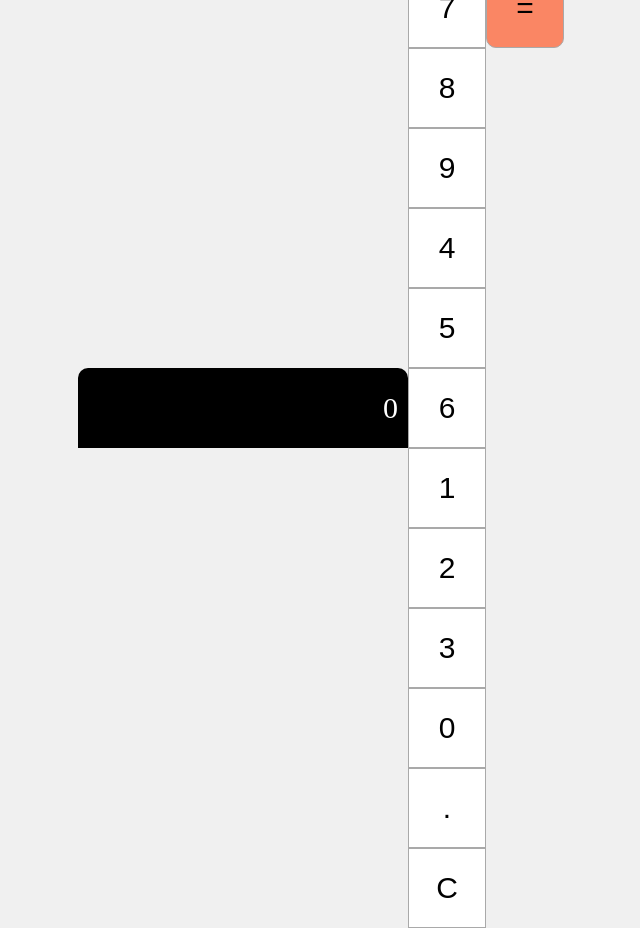
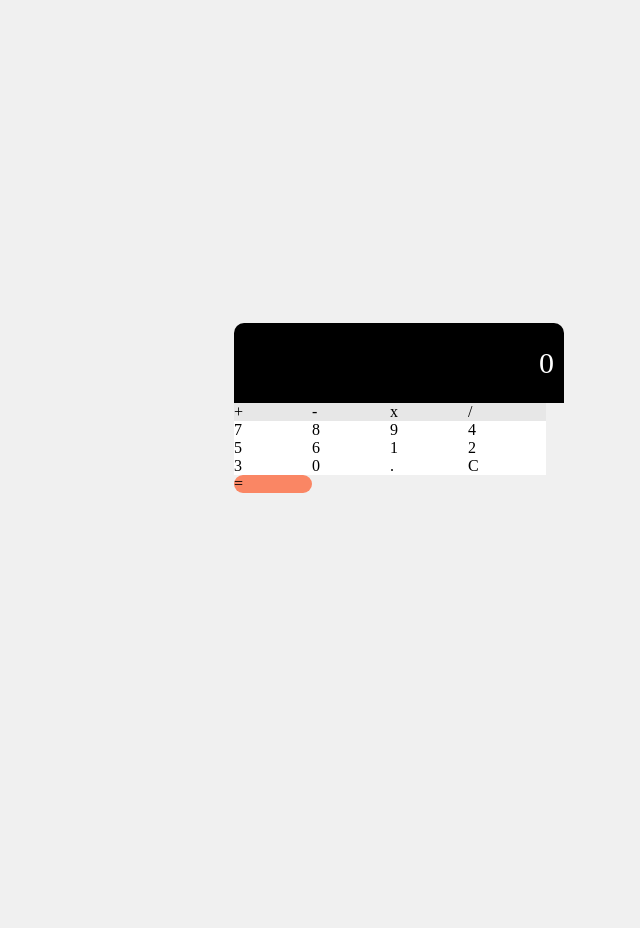
Before and after one commit to Kitunglau14/T02, a plain HTML site: page index.html in a window 1280 px wide. Shown: the whole page, without its empty margins (241-881 px from the left). After the commit the page ends 816 px from the top, so only its background shows below. Drawn offline with Linux system fonts and the light colour scheme.

Commit message:
Update index.html

```diff
--- a/index.html
+++ b/index.html
@@ -3,35 +3,33 @@
 <head>
     <meta charset="UTF-8">
     <meta name="viewport" content="width=device-width, initial-scale=1.0">
-    <title>Calculator</title>
+    <title>Calculator Layout</title>
     <link rel="stylesheet" href="style.css">
 </head>
 <body>
-    <div id="display">
-        <div id="displayValue">0</div>
-    </div>
-    <div id="pad">
-        <div id="operators">
-            <button class="operator">+</button>
-            <button class="operator">-</button>
-            <button class="operator">x</button>
-            <button class="operator">/</button>
+    <div id="calculator">
+        <div id="display">
+            <div id="displayValue">0</div>
         </div>
-        <div class="numbers">
-            <button class="number">7</button>
-            <button class="number">8</button>
-            <button class="number">9</button>
-            <button class="number">4</button>
-            <button class="number">5</button>
-            <button class="number">6</button>
-            <button class="number">1</button>
-            <button class="number">2</button>
-            <button class="number">3</button>
-            <button class="number">0</button>
-            <button class="number">.</button>
-            <button class="number">C</button>
+        <div id="pad">
+            <div class="operator">+</div>
+            <div class="operator">-</div>
+            <div class="operator">x</div>
+            <div class="operator">/</div>
+            <div class="number">7</div>
+            <div class="number">8</div>
+            <div class="number">9</div>
+            <div class="number">4</div>
+            <div class="number">5</div>
+            <div class="number">6</div>
+            <div class="number">1</div>
+            <div class="number">2</div>
+            <div class="number">3</div>
+            <div class="number">0</div>
+            <div class="number">.</div>
+            <div class="number">C</div>
+            <div class="operator equal">=</div>
         </div>
-        <button class="operator equal">=</button>
     </div>
 </body>
 </html>
```
